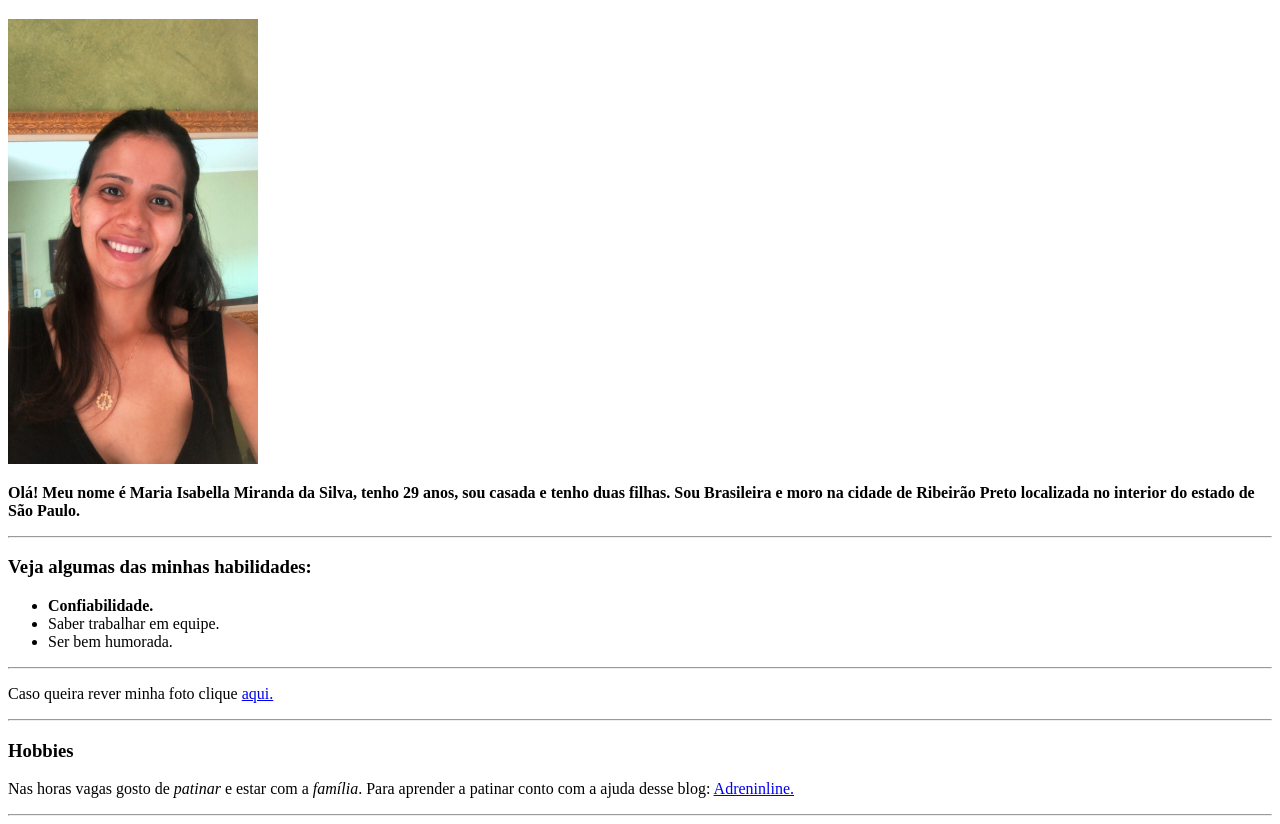
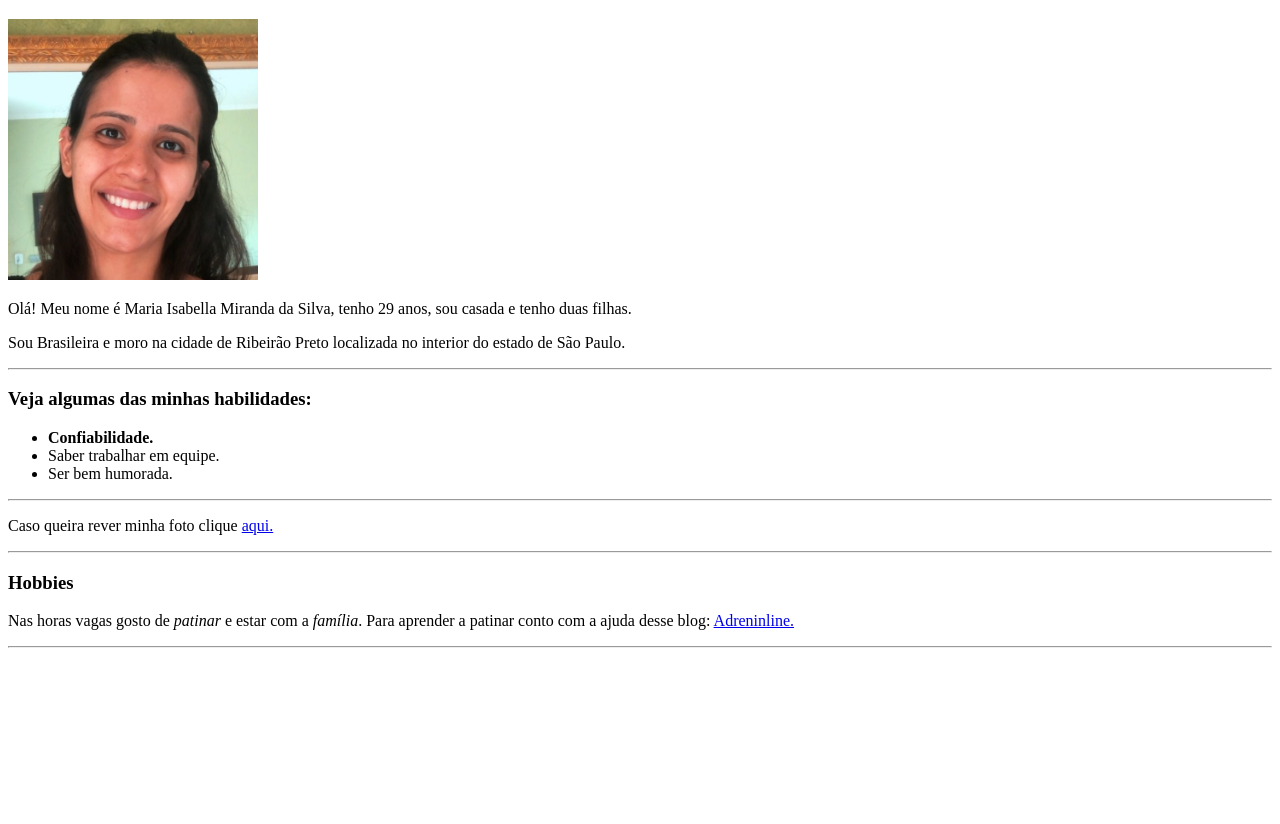
Before and after one commit to MariaIsabellaMiranda/MariaIsabellaMiranda.github.io, a plain HTML site: page index.html in a window 1280 px wide. Shown: the part 95-919 px from the top of the page. After the commit the page ends 800 px from the top, so only its background shows below. Drawn offline with Linux system fonts and the light colour scheme.

Commit message:
Troca de foto e ultimos ajustes

```diff
--- a/index.html
+++ b/index.html
@@ -15,9 +15,10 @@
 
     <h1 id="nome" >Maria Isabella Miranda da Silva</h1>
 
-    <img id="foto"  src="./Minha Foto.jpeg" width="250px" alt="Foto de rosto de Maria Isabella Miranda da Silva">
+    <img id="foto"  src="./Minha foto.jpeg" width="250px" alt="Foto de rosto de Maria Isabella Miranda da Silva">
 
-    <p id="desc" ><strong>Olá! Meu nome é Maria Isabella Miranda da Silva, tenho 29 anos, sou casada e tenho duas filhas. Sou Brasileira e moro na cidade de Ribeirão Preto localizada no interior do estado de São Paulo.</strong></p>
+    <p id="desc" >Olá! Meu nome é Maria Isabella Miranda da Silva, tenho 29 anos, sou casada e tenho duas filhas.</p>
+    <p>Sou Brasileira e moro na cidade de Ribeirão Preto localizada no interior do estado de São Paulo.</strong></p>
 
     <hr>
 
```
Also changed, not shown: Minha Foto.jpeg (deleted), Minha foto.jpeg (added).
